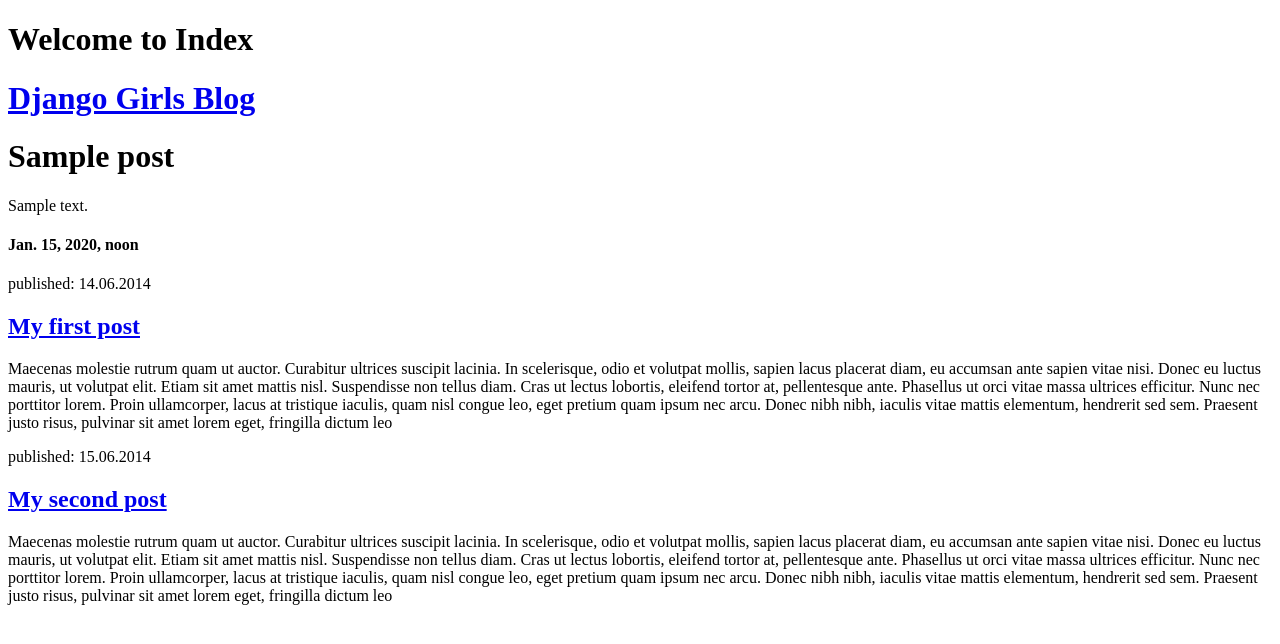
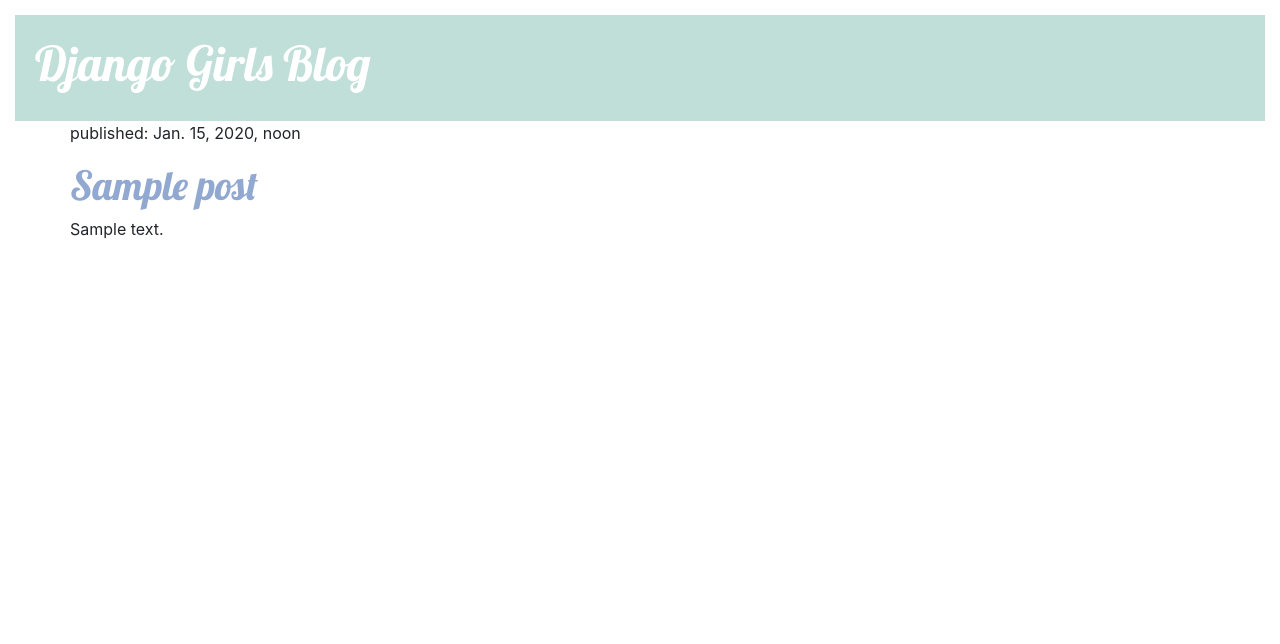
Before and after one commit to morgan1982/blog-attempt3, a Django app: template blog/templates/blog/post_list.html in a window 1280 px wide. Shown: the top 644 px of the page. Run offline with Django 3.2, Linux system fonts and the light colour scheme; the template is opened without the code that fills it: values that come from a table or form of the project are taken from there, others are empty; tables that the repository leaves empty hold one stand-in row (values such as "Sample post"); some libraries are stand-ins or nearby versions.

Commit message:
views and templates, some basic css

```diff
--- a/blog/models.py
+++ b/blog/models.py
@@ -5,6 +5,7 @@ from django.utils import timezone
 class Post(models.Model):
     author = models.ForeignKey('auth.User')
     title = models.CharField(max_length=200)
+    description = models.CharField(max_length=500, default="coming soon...")
     text = models.TextField()
     create_date = models.DateTimeField(default=timezone.now)
     published_date = models.DateTimeField(blank=True, null=True)
--- /dev/null
+++ b/blog/static/css/blog.css
@@ -0,0 +1,52 @@
+body {
+    padding: 15px;
+}
+.page-header {
+    background-color: #c0dfd9;
+    margin-top: 0;
+    padding: 20px 20px;
+}
+.page-header h1 a, .page-header h1 a:visited, .page-header h1:active {
+    color: white;
+    font-size: 36pt;
+    text-decoration: none;
+}
+.content {
+    margin-left: 40px;
+}
+
+h1, h2, h3, h4 {
+    font-family: 'Lobster', cursive;
+
+}
+
+.date-detail {
+    /*font-size: 3em;*/
+    color: #3b3a36;
+    float: right;
+}
+
+.save {
+    float: right;
+}
+
+.post-form textarea, .post-form input {
+    width: 100%;
+}
+
+.top-menu, .top-menu:hover, .top-menu:visited {
+    color: #ffffff;
+    float: right;
+    font-size: 26pt;
+    margin-right: 20px;
+}
+
+.post {
+    margin-bottom : 70px;
+    /*color: red;*/
+}
+
+.post h1 a, .post h1 a:visited {
+    /*color: #000000;*/
+    color: #91a8d0;
+}
--- /dev/null
+++ b/blog/templates/blog/base.html
@@ -0,0 +1,33 @@
+{% load staticfiles %}
+<!DOCTYPE html>
+<html lang="en">
+<head>
+    <meta charset="UTF-8">
+    <title>Blog</title>
+    <link rel="stylesheet" href="https://maxcdn.bootstrapcdn.com/bootstrap/4.0.0-beta.2/css/bootstrap.min.css" integrity="sha384-PsH8R72JQ3SOdhVi3uxftmaW6Vc51MKb0q5P2rRUpPvrszuE4W1povHYgTpBfshb" crossorigin="anonymous">
+    <link rel="stylesheet" href="{% static 'css/blog.css' %}">
+    <link href="//fonts.googleapis.com/css?family=Lobster&subset=latin,latin-ext" rel="stylesheet" type="text/css">
+
+
+
+
+</head>
+<body>
+<div class="page-header">
+    <h1><a href="/">Django Girls Blog</a></h1>
+</div>
+    <div class="content container">
+        <div class="row">
+            <div class="col-md-8">
+                {% block content %}
+                {% endblock %}
+            </div>
+        </div>
+    </div>
+
+        <script src="https://code.jquery.com/jquery-3.2.1.slim.min.js" integrity="sha384-KJ3o2DKtIkvYIK3UENzmM7KCkRr/rE9/Qpg6aAZGJwFDMVNA/GpGFF93hXpG5KkN" crossorigin="anonymous"></script>
+            <script src="https://cdnjs.cloudflare.com/ajax/libs/popper.js/1.12.3/umd/popper.min.js" integrity="sha384-vFJXuSJphROIrBnz7yo7oB41mKfc8JzQZiCq4NCceLEaO4IHwicKwpJf9c9IpFgh" crossorigin="anonymous"></script>
+    <script src="https://maxcdn.bootstrapcdn.com/bootstrap/4.0.0-beta.2/js/bootstrap.min.js" integrity="sha384-alpBpkh1PFOepccYVYDB4do5UnbKysX5WZXm3XxPqe5iKTfUKjNkCk9SaVuEZflJ" crossorigin="anonymous"></script>
+
+</body>
+</html>
--- a/blog/templates/blog/post_list.html
+++ b/blog/templates/blog/post_list.html
@@ -1,31 +1,13 @@
-<!DOCTYPE html>
-<html lang="en">
-<head>
-    <meta charset="UTF-8">
-    <title>Blog</title>
-</head>
-<body>
+{% extends 'blog/base.html' %}
 
-    <h1>Welcome to Index</h1>
-    <div>
-        <h1><a href="#">Django Girls Blog</a></h1>
+{% block content %}
+{% for post in posts %}
+<div class="post">
+    <div class="date">
+        <p>published: {{ post.published_date }}</p>
     </div>
-        {% for post in posts %}
-        <div>
-            <h1>{{ post }}</h1>
-            <p>{{ post.text|linebreaksbr }}</p>
-            <h4>{{ post.published_date }}</h4>
-        </div>
-    {% endfor %}
-    <div>
-        <p>published: 14.06.2014</p>
-        <h2><a href="#">My first post</a></h2>
-        <p>Maecenas molestie rutrum quam ut auctor. Curabitur ultrices suscipit lacinia. In scelerisque, odio et volutpat mollis, sapien lacus placerat diam, eu accumsan ante sapien vitae nisi. Donec eu luctus mauris, ut volutpat elit. Etiam sit amet mattis nisl. Suspendisse non tellus diam. Cras ut lectus lobortis, eleifend tortor at, pellentesque ante. Phasellus ut orci vitae massa ultrices efficitur. Nunc nec porttitor lorem. Proin ullamcorper, lacus at tristique iaculis, quam nisl congue leo, eget pretium quam ipsum nec arcu. Donec nibh nibh, iaculis vitae mattis elementum, hendrerit sed sem. Praesent justo risus, pulvinar sit amet lorem eget, fringilla dictum leo</p>
-    </div>
-        <p>published: 15.06.2014</p>
-        <h2><a href="#">My second post</a></h2>
-        <p>Maecenas molestie rutrum quam ut auctor. Curabitur ultrices suscipit lacinia. In scelerisque, odio et volutpat mollis, sapien lacus placerat diam, eu accumsan ante sapien vitae nisi. Donec eu luctus mauris, ut volutpat elit. Etiam sit amet mattis nisl. Suspendisse non tellus diam. Cras ut lectus lobortis, eleifend tortor at, pellentesque ante. Phasellus ut orci vitae massa ultrices efficitur. Nunc nec porttitor lorem. Proin ullamcorper, lacus at tristique iaculis, quam nisl congue leo, eget pretium quam ipsum nec arcu. Donec nibh nibh, iaculis vitae mattis elementum, hendrerit sed sem. Praesent justo risus, pulvinar sit amet lorem eget, fringilla dictum leo</p>
-    </div>
-
-</body>
-</html>
+    <h1><a href="{% url 'post_detail' pk=post.pk %}">{{ post.title }}</a></h1>
+    <p>{{ post.description|linebreaksbr }}</p>
+</div>
+{% endfor %}
+{% endblock %}
--- a/blog/urls.py
+++ b/blog/urls.py
@@ -3,5 +3,6 @@ from . import views
 
 
 urlpatterns = [
+    url(r'^post/(?P<pk>\d+)/$', views.post_detail, name='post_detail'),
     url(r'^$', views.post_list, name='post_list'),
 ]
```
Also changed, not shown: blog/templates/blog/post_detail.html (added, +13 -0 lines), blog/views.py (+6 -1 lines), blog/migrations/0002_post_description.py (added).
